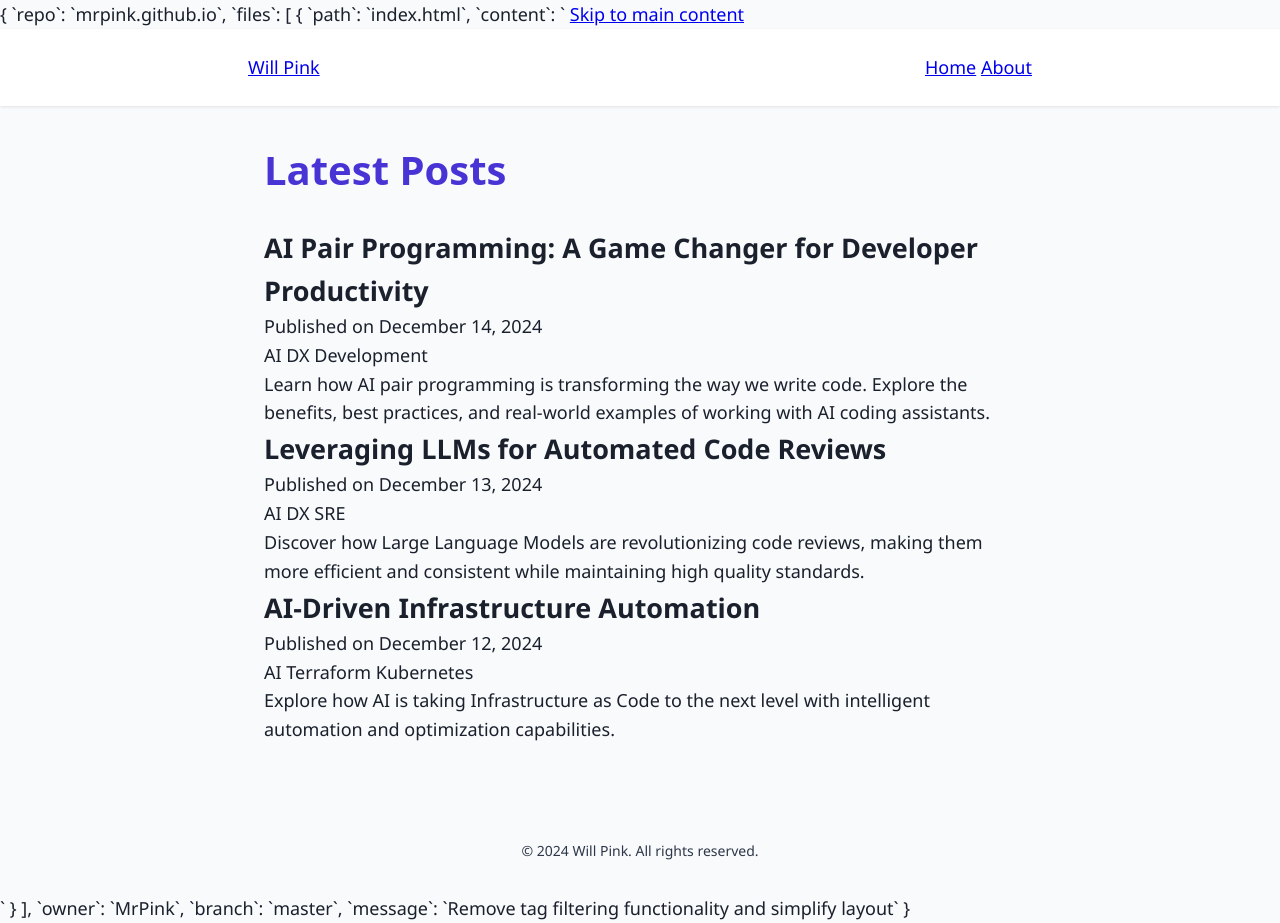
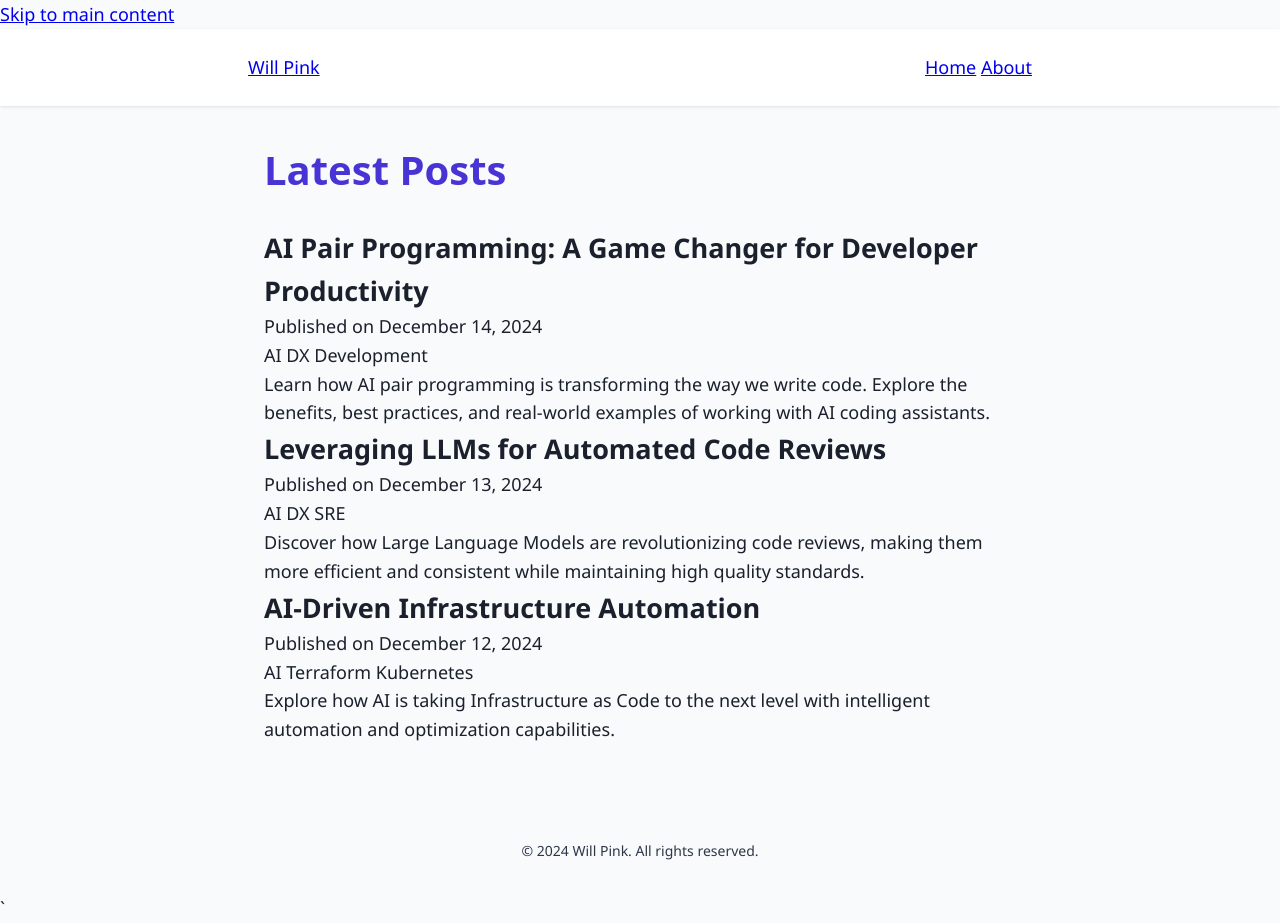
Before and after one commit to MrPink/mrpink.github.io, a Jekyll site: the page index.html, which Jekyll copies as it is, in a window 1280 px wide and 923 px high. Built offline with Jekyll 4.4.1, drawn with Linux system fonts in a browser that asks for light colours.

Commit message:
fix: index

```diff
--- a/index.html
+++ b/index.html
@@ -1,9 +1,4 @@
-{
-    `repo`: `mrpink.github.io`,
-    `files`: [
-      {
-        `path`: `index.html`,
-        `content`: `<!DOCTYPE html>
+<!DOCTYPE html>
   <html lang=\"en\">
   <head>
       <meta charset=\"UTF-8\">
@@ -291,9 +286,3 @@
       </footer>
   </body>
   </html>`
-      }
-    ],
-    `owner`: `MrPink`,
-    `branch`: `master`,
-    `message`: `Remove tag filtering functionality and simplify layout`
-  }
```
